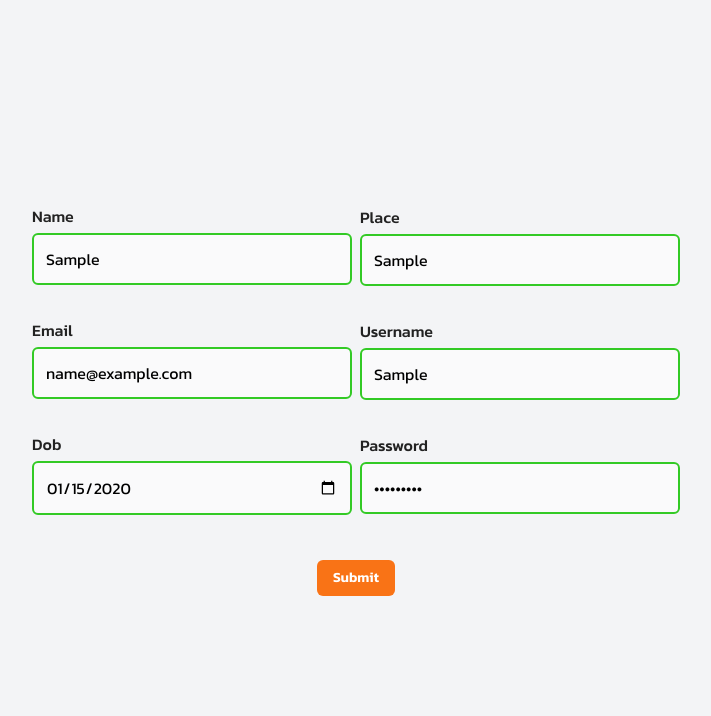
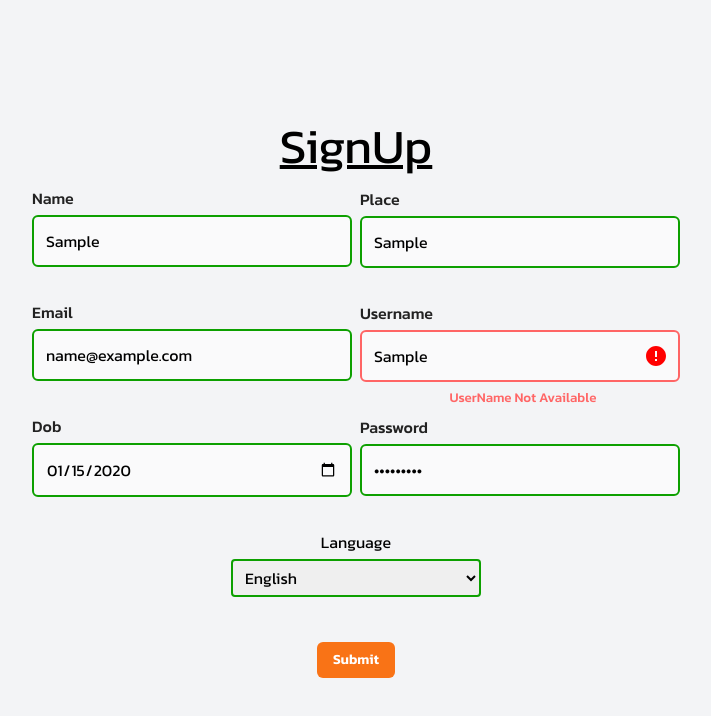
Before and after one commit to mza-codes/project-users, a React (Vite) app in the folder client/: page /signup in a window 1280 px wide. Both pictures are taken after typing "Sample", "name@example.com", "2020-01-15", "Sample", "Sample", "Sample123" into the empty fields and a click on the button "Submit". Shown: the top 716 px of the page, without its empty margins (284-995 px from the left). Built offline with nearby package versions, Linux system fonts and the light colour scheme; a web font is replaced by a local one.

Commit message:
Updated SignuP Form

```diff
--- a/client/package.json
+++ b/client/package.json
@@ -13,6 +13,7 @@
     "formik": "^2.2.9",
     "react": "^18.2.0",
     "react-dom": "^18.2.0",
+    "react-icons": "^4.8.0",
     "react-router-dom": "^6.9.0",
     "yup": "^1.0.2",
     "zustand": "^4.3.6"
--- a/client/src/components/Input.scss
+++ b/client/src/components/Input.scss
@@ -33,12 +33,25 @@
         }
     }
 
+    select {
+        padding: 4px 8px;
+        border: 2px solid #b3000059;
+        outline: transparent;
+        border-radius: 4px;
+        text-transform: capitalize;
+        &:focus,
+        &:focus-visible,
+        &:focus-within {
+            border-color: rgb(0, 155, 0);
+        }
+    }
+
     .error {
         border: var(--inputbox-border) solid rgb(255, 101, 101);
     }
 
     .success {
-        border: var(--inputbox-border) solid rgb(51, 202, 37);
+        border: var(--inputbox-border) solid rgb(13, 160, 0);
     }
 
     .normal {
@@ -47,6 +60,7 @@
 
     .warn {
         border: var(--inputbox-border) solid rgb(255, 208, 0) !important;
+    }
 }
 
 .err-msg {
@@ -63,7 +77,6 @@
         color: transparent;
     }
 }
-}
 
 .view_btn {
     padding-right: 3rem;
--- a/client/src/components/Input.tsx
+++ b/client/src/components/Input.tsx
@@ -1,29 +1,37 @@
 import { useField } from "formik";
+import { BsPatchCheckFill } from "react-icons/bs";
+import { MdError } from "react-icons/md";
 
 interface InputFieldProps
-    extends React.DetailedHTMLProps<React.InputHTMLAttributes<HTMLInputElement>, HTMLInputElement> {}
+    extends React.DetailedHTMLProps<React.InputHTMLAttributes<HTMLInputElement>, HTMLInputElement> {
+    validate?: 1 | 0;
+}
 
 export default function InputField(props: InputFieldProps) {
     // @ts-ignore
     const [field, meta] = useField(props);
+    const isError = meta.error && meta.touched;
+    const isValid = !meta.error && meta.touched;
 
     return (
         <div className="customField">
             <span className="label">{props.name}</span>
             <div className="relative">
                 <input
-                    className={`sm:w-[320px] ${
-                        meta.error && meta.touched
-                            ? "error"
-                            : !meta.error && meta.touched
-                            ? "success"
-                            : "normal"
-                    }`}
+                    className={`sm:w-[320px] ${isError ? "error" : isValid ? "success" : "normal"}`}
                     {...field}
                     {...props}
                 />
+                {props?.validate && (
+                    <div
+                        style={{ color: isError ? "red" : isValid ? "green" : "navy" }}
+                        className={`absolute text-2xl right-3 top-[14px]`}
+                    >
+                        {isError ? <MdError /> : isValid ? <BsPatchCheckFill /> : null}
+                    </div>
+                )}
             </div>
-            <p className="err-msg">{meta.error && meta.touched ? meta.error : ""}</p>
+            <p className="err-msg">{isError ? meta.error : ""}</p>
         </div>
     );
 }
--- /dev/null
+++ b/client/src/components/Select.tsx
@@ -0,0 +1,23 @@
+import { useField } from "formik";
+
+export default function Select({ options, label, ...props }: any) {
+    const [field, meta] = useField(props);
+    return (
+        <div className="customField">
+            <span className="">{label}</span>
+            <select
+                className={`min-w-[150px] ${
+                    meta.error && meta.touched ? "error" : !meta.error && meta.touched ? "success" : "normal"
+                }`}
+                {...field}
+            >
+                {options.map((opt: string) => (
+                    <option key={opt} value={opt} className="py-2 px-4 capitalize">
+                        {opt}
+                    </option>
+                ))}
+            </select>
+            <span className="err-msg">{meta.error && meta.touched ? meta.error : ""}</span>
+        </div>
+    );
+}
--- a/client/src/components/auth/SignUp.tsx
+++ b/client/src/components/auth/SignUp.tsx
@@ -1,12 +1,14 @@
 import { Form, Formik, FormikHelpers } from "formik";
 import { useState } from "react";
-import { signupSchema, signupSchemaType } from "../../schema";
+import { langs, signupSchema } from "../../schema";
 import InputField from "../Input";
+import Loader from "../Loader";
+import Select from "../Select";
 
-const initialValues: signupSchemaType = {
+const initialValues = {
     email: "",
-    // @ts-ignore
     dob: "",
+    lang: "english",
     password: "",
     name: "",
     place: "",
@@ -17,14 +19,20 @@ export default function SignUp() {
     const [loading, setLoading] = useState(false);
 
     console.count("Rendered Signup");
-    function handleSubmit(values: any, actions: FormikHelpers<any>) {
+
+    function handleSubmit(values: typeof initialValues, actions: FormikHelpers<typeof initialValues>) {
         console.log({ values, actions });
         setLoading(true);
 
-        setTimeout(() => setLoading(false), 4000);
+        setTimeout(() => {
+            setLoading(false);
+            actions.setSubmitting(false);
+        }, 4000);
     }
 
     return (
+        <>
+            <h2 className="lg:text-5xl text-3xl underline-offset-2 underline pb-4">SignUp</h2>
             <Formik
                 validateOnChange
                 initialValues={initialValues}
@@ -41,11 +49,11 @@ export default function SignUp() {
                             </div>
                             <div className="col center gap-2">
                                 <InputField type="text" placeholder="New York, California" name="place" />
-                            <InputField type="text" placeholder="josse56" name="username" />
+                                <InputField type="text" placeholder="josse56" name="username" validate={1} />
                                 <InputField type="password" placeholder="Password" name="password" />
                             </div>
-                        {/* <InputField type="text" placeholder="Joseph Ks" name="bio" /> */}
                         </section>
+                        <Select label="Language" name="lang" options={langs} />
 
                         <button
                             disabled={loading || props.isSubmitting}
@@ -54,8 +62,10 @@ export default function SignUp() {
                         >
                             {loading || props.isSubmitting ? "Loading.." : "Submit"}
                         </button>
+                        {(loading || props.isSubmitting) && <Loader color="#111" />}
                     </Form>
                 )}
             </Formik>
+        </>
     );
 }
--- a/client/src/index.css
+++ b/client/src/index.css
@@ -9,7 +9,7 @@
 }
 
 .page {
-    @apply min-h-screen bg-gray-100 flex flex-col items-center justify-center;
+    @apply min-h-[100dvh] bg-gray-100 flex flex-col items-center justify-center;
 }
 
 .row {
--- a/client/src/schema.ts
+++ b/client/src/schema.ts
@@ -1,16 +1,28 @@
 import * as Yup from "yup";
+
+export const langs = ["english", "french", "espanol", "arabic", "spanish", "hindi", "other"];
 
 export const signupSchema = Yup.object().shape({
     email: Yup.string().email().required().min(5).max(70),
     name: Yup.string().min(3).max(70).required(),
     dob: Yup.date().required("Invalid Date"),
     place: Yup.string().required().min(3).max(70),
-    username: Yup.string().required().min(5).max(30),
     password: Yup.string().required().min(5).max(24),
-    bio: Yup.string().required().min(10).max(140)
-    // langs
+    // bio: Yup.string().required().min(10).max(140),
+    lang: Yup.string().oneOf(langs, "Invalid Selection!").required(),
+    username: Yup.string().required().min(5).max(30)
+        .test("isValidUserName", "UserName not Available", (value) => isValidUserName(value)),
 });
 
-export const langs = ["en", "fr", "es", "ar", "sp"];
+export interface signupSchemaType extends Yup.Asserts<typeof signupSchema> { };
 
-export interface signupSchemaType extends Yup.Asserts<typeof signupSchema> { };
+let test = 0;
+let previous = "";
+async function isValidUserName(str: string) {
+    previous = str;
+    if (str.length < 5) return false;
+    test++;
+    console.log(`Testing name: ${str} ->`, test);
+    if (test >= 10) return true;
+    return false;
+};
```
Also changed, not shown: 1 other file (tests, documents, lock files or other folders). Lines whose indentation alone changed are shown as unchanged.
